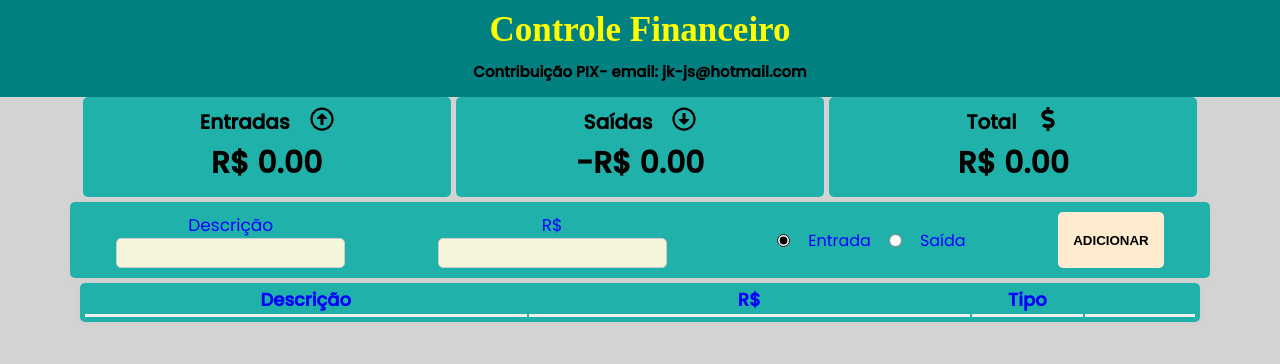
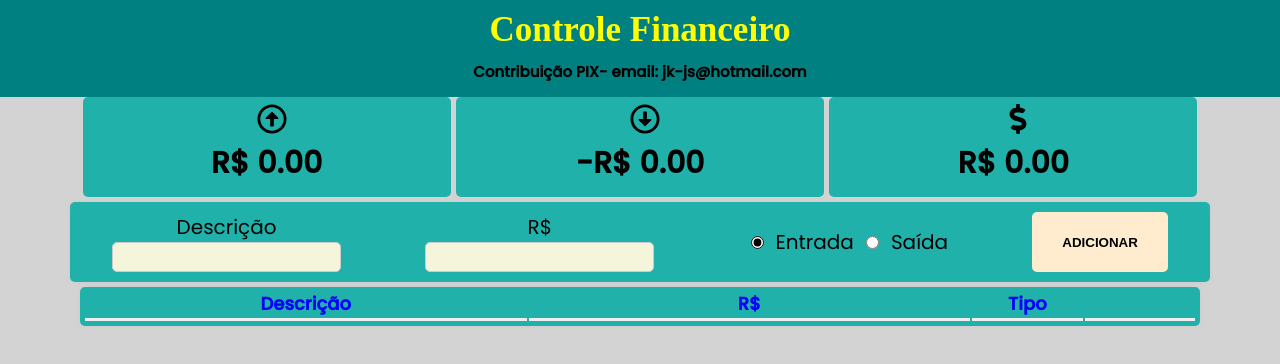
Before and after one commit to JotaKSP/controlefinanceiro, a React (Create React App) app: page / in a window 1280 px wide. Shown: the top 364 px of the page. Built offline with nearby package versions, Linux system fonts and the light colour scheme.

Commit message:
initial commit

```diff
--- a/src/components/Form/styles.js
+++ b/src/components/Form/styles.js
@@ -34,28 +34,26 @@ export const Input = styled.input`
 export const InputContent = styled.div`
   display: flex;
   flex-direction: column;
-  font-size: 17px;
-  color: blue;
-
+  font-size: 20px;
+  color: black;
 `;
 //Meio Letras
 export const RadioGroup = styled.div`
   display: flex;
   align-items: center;
-  color: blue;
+  color: black;
+  font-size: 20px;
 
  //Espaçamento meio
   input {
-    margin-left: 18px;
-    margin-right: 18px;
+    margin-left: 12px;
+    margin-right: 12px;
     accent-color: black;
     margin-top: 0;
-
   }
 `;
 export const Table = styled.table`
   width: 100%;
-  background-color: #fff;
   padding: 20px;
   box-shadow: 0px 0px 5px #ccc;
   border-radius: 5px;
@@ -64,7 +62,7 @@ export const Table = styled.table`
 `;
 //Botão
 export const Button = styled.button`
-  padding: 10px 15px;
+  padding: 10px 30px;
   border: none;
   border-radius: 5px;
   cursor: pointer;
@@ -72,4 +70,5 @@ export const Button = styled.button`
   font-weight: bold;
   background-color: blanchedalmond;
 
+
 `;
--- a/src/components/ResumeItem/styles.js
+++ b/src/components/ResumeItem/styles.js
@@ -30,19 +30,19 @@ export const Header = styled.header`
   display: flex;
   align-items: center;
   justify-content: space-around;
-  gap: 20px;
+  gap: 10px;
   margin: 0 auto;
   text-align: center;
 
 //Tamanho-Setas
   svg {
-    width: 24px;
-    height: 24px;
+    width: 30px;
+    height: 30px;
   }
 `;
 //Tamanho = Entrada - saída - Total
 export const HeaderTitle = styled.p`
- font-size: 20px;
+ font-size: 0px;
  font-weight: bold;
  margin: 10px auto;
  height: 24px;
```
